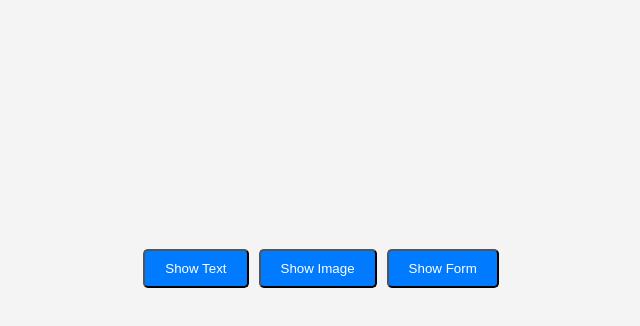
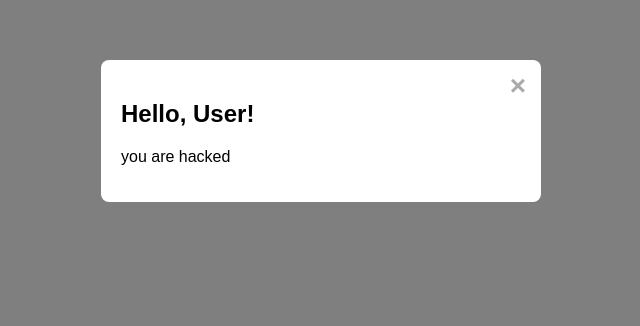
Before and after one commit to 8838808766/kamal, a plain HTML site: page vinay.html in a window 1280 px wide. Shown: the part 132-458 px from the top of the page, without its empty margins (319-959 px from the left). Drawn offline with Linux system fonts and the light colour scheme.

Commit message:
Update vinay.html

```diff
--- a/vinay.html
+++ b/vinay.html
@@ -1,151 +1,107 @@
+
 <!DOCTYPE html>
 <html lang="en">
 <head>
-  <meta charset="UTF-8">
-  <meta name="viewport" content="width=device-width, initial-scale=1.0">
-  <title>Dynamic Popup Example</title>
+  <meta charset="UTF-8" />
+  <meta name="viewport" content="width=device-width, initial-scale=1.0"/>
+  <title>Dynamic Pop-up</title>
   <style>
     body {
       font-family: Arial, sans-serif;
       margin: 0;
       padding: 0;
-      background-color: #f4f4f4;
-      display: flex;
-      justify-content: center;
-      align-items: center;
-      height: 100vh;
     }
 
-    .button {
-      padding: 10px 20px;
-      background-color: #007BFF;
-      color: white;
-      text-decoration: none;
-      border-radius: 5px;
-      cursor: pointer;
-      margin: 5px;
-    }
-
+    /* Modal background */
     .modal {
       display: none;
       position: fixed;
+      z-index: 1000;
+      left: 0;
       top: 0;
-      left: 0;
-      right: 0;
-      bottom: 0;
-      background: rgba(0, 0, 0, 0.7);
-      justify-content: center;
-      align-items: center;
-      z-index: 1000;
+      width: 100%;
+      height: 100%;
+      overflow: auto;
+      background-color: rgba(0,0,0,0.5);
     }
 
+    /* Modal content box */
     .modal-content {
-      background: white;
+      background-color: #fff;
+      margin: 15% auto;
       padding: 20px;
-      border-radius: 5px;
+      border-radius: 8px;
       width: 80%;
-      max-width: 500px;
-      text-align: center;
+      max-width: 400px;
+      position: relative;
+      animation: fadeIn 0.3s ease-in-out;
     }
 
-    .modal-content h2 {
-      margin-top: 0;
+    @keyframes fadeIn {
+      from {opacity: 0;}
+      to {opacity: 1;}
     }
 
+    /* Close button */
     .close {
+      color: #aaa;
       position: absolute;
       top: 10px;
-      right: 10px;
-      font-size: 20px;
-      color: #333;
+      right: 15px;
+      font-size: 28px;
+      font-weight: bold;
       cursor: pointer;
     }
 
     .close:hover {
-      color: #007BFF;
-    }
-
-    .modal img {
-      width: 100%;
-      height: auto;
-      border-radius: 5px;
-    }
-
-    .modal form input {
-      width: 100%;
-      padding: 10px;
-      margin: 10px 0;
-      border: 1px solid #ccc;
-      border-radius: 5px;
-    }
-
-    .modal form button {
-      padding: 10px 20px;
-      background-color: #28a745;
-      color: white;
-      border: none;
-      border-radius: 5px;
-      cursor: pointer;
-    }
-
-    .modal form button:hover {
-      background-color: #218838;
+      color: #000;
     }
   </style>
 </head>
 <body>
 
-  <button class="button" onclick="openModal('text')">Show Text</button>
-  <button class="button" onclick="openModal('image')">Show Image</button>
-  <button class="button" onclick="openModal('form')">Show Form</button>
-
+  <!-- Modal structure -->
   <div id="myModal" class="modal">
     <div class="modal-content">
-      <span class="close" onclick="closeModal()">&times;</span>
+      <span class="close" id="closeModalBtn">&times;</span>
       <div id="modalBody">
-        <!-- Dynamic content will be injected here -->
+        <!-- Dynamic content will appear here -->
       </div>
     </div>
   </div>
 
   <script>
-    function openModal(type) {
-      const modal = document.getElementById('myModal');
-      const modalBody = document.getElementById('modalBody');
-      modal.style.display = 'flex';
+    // Modal elements
+    const modal = document.getElementById("myModal");
+    const closeBtn = document.getElementById("closeModalBtn");
+    const modalBody = document.getElementById("modalBody");
 
-      let content = '';
-
-      if (type === 'text') {
-        content = '<h2>Welcome to Our Website!</h2><p>Enjoy browsing through our content.</p>';
-      } else if (type === 'image') {
-        content = '<h2>Our Latest Product</h2><img src="https://via.placeholder.com/400" alt="Product Image">';
-      } else if (type === 'form') {
-        content = `
-          <h2>Contact Us</h2>
-          <form>
-            <input type="text" placeholder="Your Name" required><br>
-            <input type="email" placeholder="Your Email" required><br>
-            <button type="submit">Submit</button>
-          </form>
-        `;
-      }
-
-      modalBody.innerHTML = content;
+    // Function to set dynamic content
+    function setModalContent(title, message) {
+      modalBody.innerHTML = `
+        <h2>${title}</h2>
+        <p>${message}</p>
+      `;
     }
 
-    function closeModal() {
-      const modal = document.getElementById('myModal');
-      modal.style.display = 'none';
-    }
+    // Show modal on page load
+    window.onload = () => {
+      // Set dynamic content
+      setModalContent("Hello, User!", " you are hacked ");
+      modal.style.display = "block";
+    };
 
-    // Close modal if clicked outside of it
-    window.onclick = function(event) {
-      const modal = document.getElementById('myModal');
+    // Close on 'X'
+    closeBtn.onclick = () => {
+      modal.style.display = "none";
+    };
+
+    // Close when clicking outside the modal
+    window.onclick = (event) => {
       if (event.target === modal) {
-        closeModal();
+        modal.style.display = "none";
       }
-    }
+    };
   </script>
 
 </body>
```
